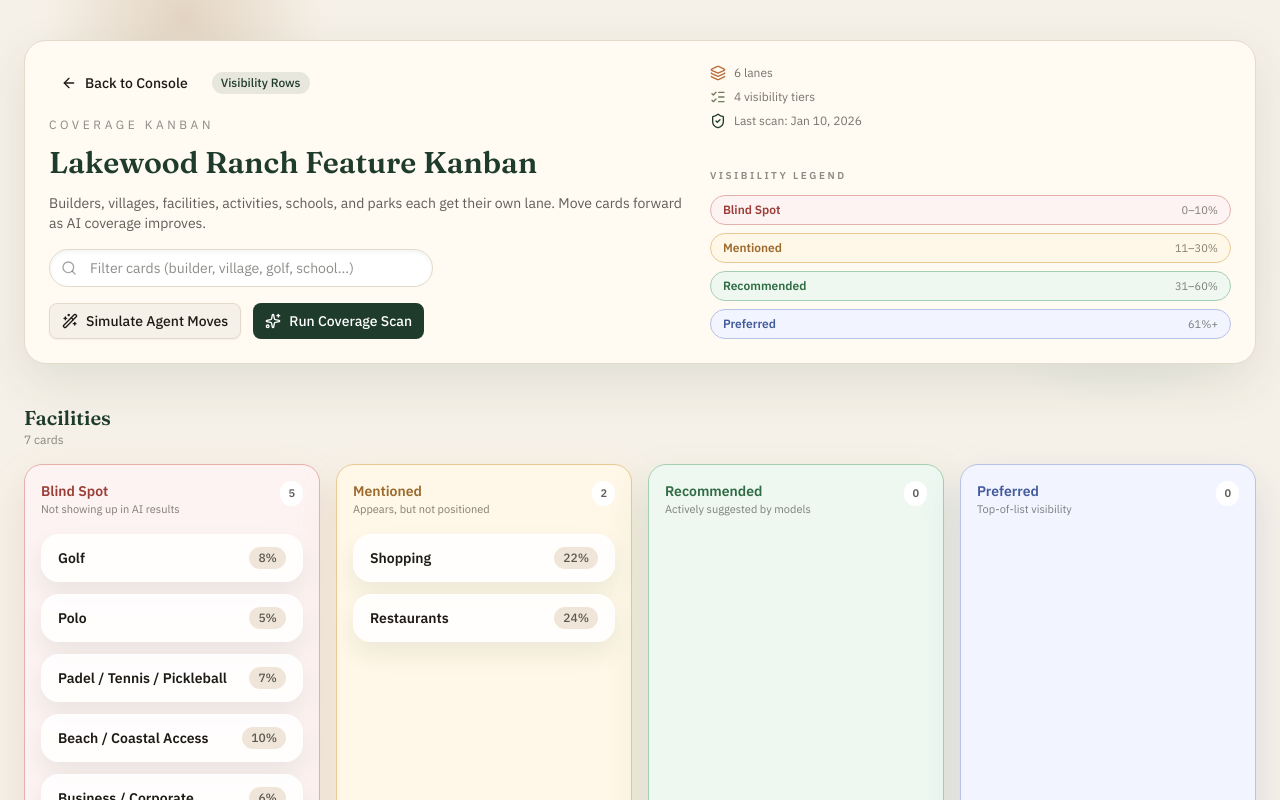
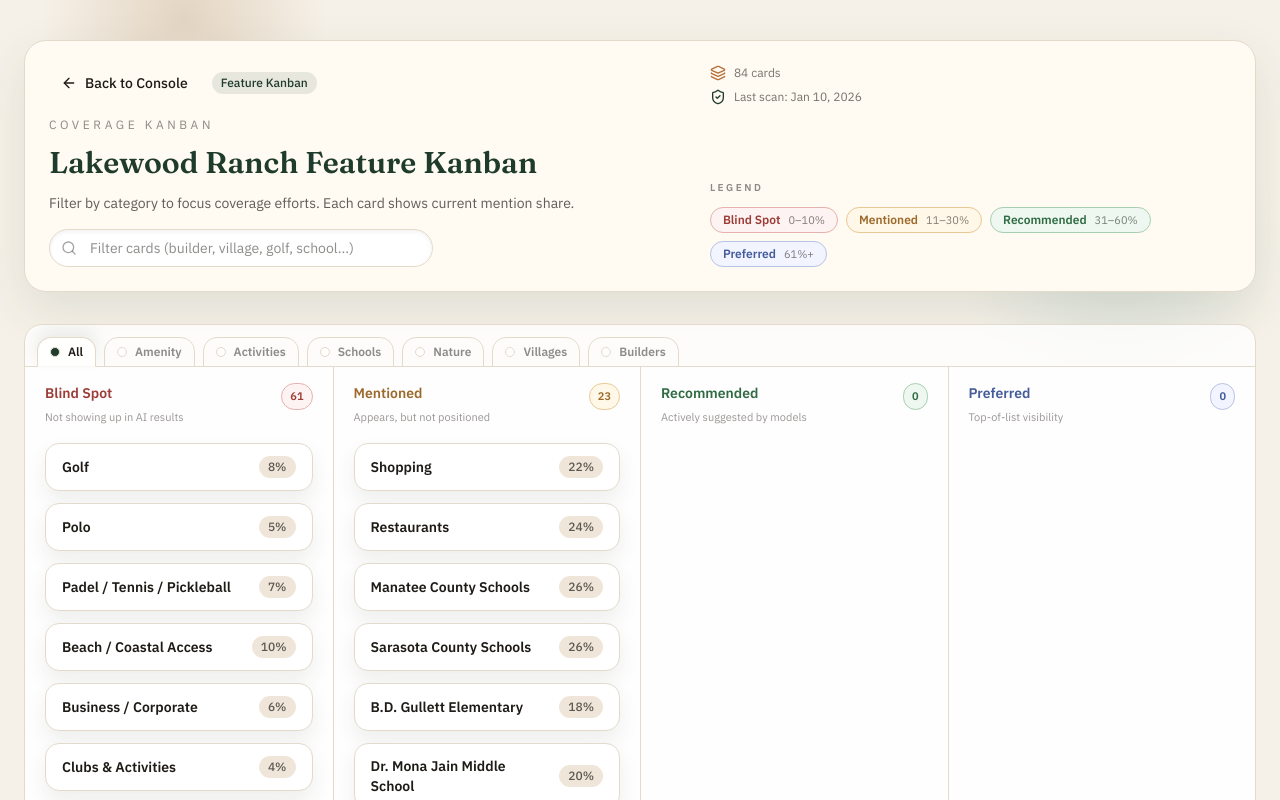
Before and after one commit to dobedobedu/AEO-for-creative-process, a Next.js app: page /visibility-board in a window 1280 px wide. Shown: the top 800 px of the page. Built offline with nearby package versions, Linux system fonts and the light colour scheme.

Commit message:
Refine feature kanban UI and docs

```diff
--- a/src/app/visibility-board/page.tsx
+++ b/src/app/visibility-board/page.tsx
@@ -2,15 +2,7 @@
 
 import { useMemo, useState } from "react";
 import Link from "next/link";
-import {
-  ArrowLeft,
-  Sparkles,
-  Search,
-  Wand2,
-  Layers,
-  ShieldCheck,
-  ListChecks,
-} from "lucide-react";
+import { ArrowLeft, Search, Layers, ShieldCheck } from "lucide-react";
 import { Badge } from "@/components/ui/badge";
 import { Button } from "@/components/ui/button";
 import { Dialog, DialogContent, DialogHeader, DialogTitle } from "@/components/ui/dialog";
@@ -49,6 +41,29 @@
 
 type Card = Lane["items"][number];
 
+type Category = "all" | "amenity" | "schools" | "nature" | "activities" | "builders" | "villages";
+
+const CATEGORY_TABS: Array<{ id: Category; label: string; laneIds: string[] }> = [
+  { id: "all", label: "All", laneIds: [] },
+  { id: "amenity", label: "Amenity", laneIds: ["facilities"] },
+  { id: "activities", label: "Activities", laneIds: ["activities"] },
+  { id: "schools", label: "Schools", laneIds: ["schools"] },
+  { id: "nature", label: "Nature", laneIds: ["parks-trails"] },
+  { id: "villages", label: "Villages", laneIds: ["villages"] },
+  { id: "builders", label: "Builders", laneIds: ["builders"] },
+];
+
+const TAB_TONES: Record<Category, { tint: string; dot: string }> = {
+  all: { tint: "bg-white/80", dot: "bg-[#1f3b2c]" },
+  amenity: { tint: "bg-[#f5fbf4]", dot: "bg-[#2d5a41]" },
+  activities: { tint: "bg-[#fff7ef]", dot: "bg-[#a0582c]" },
+  schools: { tint: "bg-[#f5f7ff]", dot: "bg-[#3e5fa3]" },
+  nature: { tint: "bg-[#f3fbf8]", dot: "bg-[#3b6d57]" },
+  villages: { tint: "bg-[#f8f5ff]", dot: "bg-[#6d4fa8]" },
+  builders: { tint: "bg-[#fbf7f0]", dot: "bg-[#8a6a39]" },
+};
+
+
 function formatPercent(value?: number) {
   if (!value || Number.isNaN(value)) return "0%";
   return `${Math.round(value * 100)}%`;
@@ -63,13 +78,21 @@
 export default function VisibilityBoard() {
   const [query, setQuery] = useState("");
   const [selectedCard, setSelectedCard] = useState<Card | null>(null);
+  const [activeCategory, setActiveCategory] = useState<Category>("all");
 
-  const filteredLanes = useMemo(() => {
-    return seed.lanes.map((lane) => ({
-      ...lane,
-      items: lane.items.filter((card) => matchesQuery(card, query)),
-    }));
-  }, [query]);
+  const allCards = useMemo(() => seed.lanes.flatMap((lane) => lane.items), []);
+
+  const filteredCards = useMemo(() => {
+    const category = CATEGORY_TABS.find((tab) => tab.id === activeCategory);
+    const categoryCards =
+      !category || category.id === "all"
+        ? allCards
+        : seed.lanes
+            .filter((lane) => category.laneIds.includes(lane.id))
+            .flatMap((lane) => lane.items);
+
+    return categoryCards.filter((card) => matchesQuery(card, query));
+  }, [activeCategory, allCards, query]);
 
   return (
     <div className="relative min-h-screen bg-[var(--paper)] text-[var(--ink)]">
@@ -79,7 +102,7 @@
         <div className="absolute bottom-10 left-1/3 h-64 w-64 rounded-full bg-[radial-gradient(circle,#e7d1c5_0%,rgba(231,209,197,0)_70%)]" />
       </div>
 
-      <div className="relative mx-auto flex w-full max-w-7xl flex-col gap-10 px-6 pb-16 pt-10">
+      <div className="relative mx-auto flex w-full max-w-7xl flex-col gap-8 px-6 pb-16 pt-10">
         <header className="grid gap-6 rounded-3xl border border-[var(--panel-border)] bg-[var(--panel)] p-6 shadow-[0_18px_50px_rgba(31,59,44,0.1)] lg:grid-cols-[1.1fr_0.9fr]">
           <div className="space-y-4">
             <div className="flex flex-wrap items-center gap-3">
@@ -89,7 +112,7 @@
                   Back to Console
                 </Link>
               </Button>
-              <Badge className="bg-[var(--forest)]/10 text-[var(--forest)]">Visibility Rows</Badge>
+              <Badge className="bg-[var(--forest)]/10 text-[var(--forest)]">Feature Kanban</Badge>
             </div>
             <div>
               <p className="text-xs uppercase tracking-[0.3em] text-[var(--ink)]/50">Coverage Kanban</p>
@@ -97,8 +120,7 @@
                 Lakewood Ranch Feature Kanban
               </h1>
               <p className="mt-3 max-w-2xl text-sm text-[var(--ink)]/70">
-                Builders, villages, facilities, activities, schools, and parks each get their own
-                lane. Move cards forward as AI coverage improves.
+                Filter by category to focus coverage efforts. Each card shows current mention share.
               </p>
             </div>
             <div className="flex flex-wrap items-center gap-4">
@@ -111,16 +133,6 @@
                   className="w-full rounded-full border border-[var(--panel-border)] bg-white px-10 py-2 text-sm text-[var(--ink)] shadow-inner focus:border-[var(--forest)] focus:outline-none"
                 />
               </div>
-              <div className="flex items-center gap-3">
-                <Button variant="outline" className="gap-2 border-[var(--panel-border)]">
-                  <Wand2 className="h-4 w-4" />
-                  Simulate Agent Moves
-                </Button>
-                <Button className="gap-2 bg-[var(--forest)] text-white hover:bg-[#244837]">
-                  <Sparkles className="h-4 w-4" />
-                  Run Coverage Scan
-                </Button>
-              </div>
             </div>
           </div>
 
@@ -128,11 +140,7 @@
             <div className="space-y-2 text-xs text-[var(--ink)]/60">
               <div className="flex items-center gap-2">
                 <Layers className="h-4 w-4 text-[var(--copper)]" />
-                {seed.lanes.length} lanes
-              </div>
-              <div className="flex items-center gap-2">
-                <ListChecks className="h-4 w-4 text-[var(--olive)]" />
-                {seed.columns.length} visibility tiers
+                {filteredCards.length} cards
               </div>
               <div className="flex items-center gap-2">
                 <ShieldCheck className="h-4 w-4 text-[var(--forest)]" />
@@ -141,9 +149,9 @@
             </div>
             <div>
               <div className="text-[10px] font-semibold uppercase tracking-[0.25em] text-[var(--ink)]/50">
-                Visibility Legend
+                Legend
               </div>
-              <div className="mt-3 grid gap-2 text-xs text-[var(--ink)]/70">
+              <div className="mt-3 flex flex-wrap gap-2 text-xs text-[var(--ink)]/70">
                 {seed.columns.map((column) => {
                   const tone = TONE_STYLES[column.tone];
                   const range =
@@ -157,7 +165,7 @@
                   return (
                     <div
                       key={`legend-${column.id}`}
-                      className={`flex items-center justify-between rounded-full border px-3 py-1.5 ${tone.border} ${tone.bg}`}
+                      className={`flex items-center gap-2 rounded-full border px-3 py-1 ${tone.border} ${tone.bg}`}
                     >
                       <span className={`text-xs font-semibold ${tone.text}`}>{column.label}</span>
                       <span className="text-[11px] text-[var(--ink)]/55">{range}</span>
@@ -169,31 +177,45 @@
           </div>
         </header>
 
-        <div className="space-y-8">
-          {filteredLanes.map((lane) => (
-            <section key={lane.id} className="space-y-4">
-              <div className="flex flex-wrap items-center justify-between gap-3">
-                <div>
-                  <h2 className="text-xl font-semibold text-[var(--forest)] font-display">{lane.label}</h2>
-                  <p className="text-xs text-[var(--ink)]/50">{lane.items.length} cards</p>
-                </div>
+        <div className="overflow-hidden rounded-2xl border border-[var(--panel-border)] bg-white/80">
+          <div className="flex flex-wrap gap-2 border-b border-[var(--panel-border)] px-3 pt-3">
+            {CATEGORY_TABS.map((tab) => (
+              <button
+                key={tab.id}
+                onClick={() => setActiveCategory(tab.id)}
+                className={`relative -mb-px flex items-center gap-2 rounded-t-xl border px-3 py-1.5 text-xs font-semibold transition ${
+                  activeCategory === tab.id
+                    ? `z-10 border-[var(--panel-border)] border-b-transparent text-[var(--ink)] shadow-[0_-8px_16px_rgba(31,59,44,0.08)] ${TAB_TONES[tab.id].tint}`
+                    : "border-[var(--panel-border)] bg-transparent text-[var(--ink)]/50 hover:bg-white/60"
+                }`}
+              >
+                <span
+                  className={`h-2.5 w-2.5 rounded-full border border-[var(--panel-border)] ${
+                    activeCategory === tab.id ? TAB_TONES[tab.id].dot : "bg-white/70"
+                  }`}
+                />
+                {tab.label}
+              </button>
+            ))}
           </div>
 
-              <div className="grid gap-4 lg:grid-cols-4">
-                {seed.columns.map((column) => {
+          <div className={`grid gap-0 rounded-b-2xl ${TAB_TONES[activeCategory].tint} lg:grid-cols-4`}>
+            {seed.columns.map((column, columnIndex) => {
               const tone = TONE_STYLES[column.tone];
-                  const cards = lane.items.filter((card) => card.status === column.id);
+              const cards = filteredCards.filter((card) => card.status === column.id);
               return (
                 <div
-                      key={`${lane.id}-${column.id}`}
-                      className={`flex min-h-[220px] flex-col gap-4 rounded-2xl border p-4 ${tone.border} ${tone.bg} ${tone.glow}`}
+                  key={column.id}
+                  className={`flex min-h-[320px] flex-col gap-4 px-5 py-4 ${
+                    columnIndex === 0 ? "" : "border-l border-[var(--panel-border)]"
+                  }`}
                 >
                   <div className="flex items-start justify-between gap-2">
                     <div>
                       <h3 className={`text-sm font-semibold ${tone.text}`}>{column.label}</h3>
-                          <p className="text-[11px] text-[var(--ink)]/55">{column.description}</p>
+                      <span className="text-[11px] text-[var(--ink)]/45">{column.description}</span>
                     </div>
-                        <span className="rounded-full bg-white px-2 py-1 text-[11px] font-semibold text-[var(--ink)]/70">
+                    <span className={`rounded-full border px-2 py-1 text-[11px] font-semibold ${tone.border} ${tone.bg} ${tone.text}`}>
                       {cards.length}
                     </span>
                   </div>
@@ -204,7 +226,7 @@
                         key={card.id}
                         type="button"
                         onClick={() => setSelectedCard(card)}
-                            className="flex items-center justify-between gap-3 rounded-2xl border border-white/60 bg-white/85 px-4 py-3 text-left shadow-[0_12px_24px_rgba(31,59,44,0.08)] transition hover:-translate-y-1 hover:shadow-[0_18px_30px_rgba(31,59,44,0.12)]"
+                        className="flex items-center justify-between gap-3 rounded-xl border border-[var(--panel-border)] bg-white px-4 py-3 text-left shadow-[0_10px_20px_rgba(31,59,44,0.08)] transition hover:-translate-y-0.5 hover:shadow-[0_14px_24px_rgba(31,59,44,0.12)]"
                       >
                         <span className="text-sm font-semibold text-[var(--ink)]">{card.label}</span>
                         <Badge className="bg-[var(--mist)] text-[var(--ink)]/70">
@@ -217,8 +239,6 @@
               );
             })}
           </div>
-            </section>
-          ))}
         </div>
       </div>
 
```
Also changed, not shown: 3 other files (tests, documents, lock files or other folders). Lines whose indentation alone changed are shown as unchanged.
